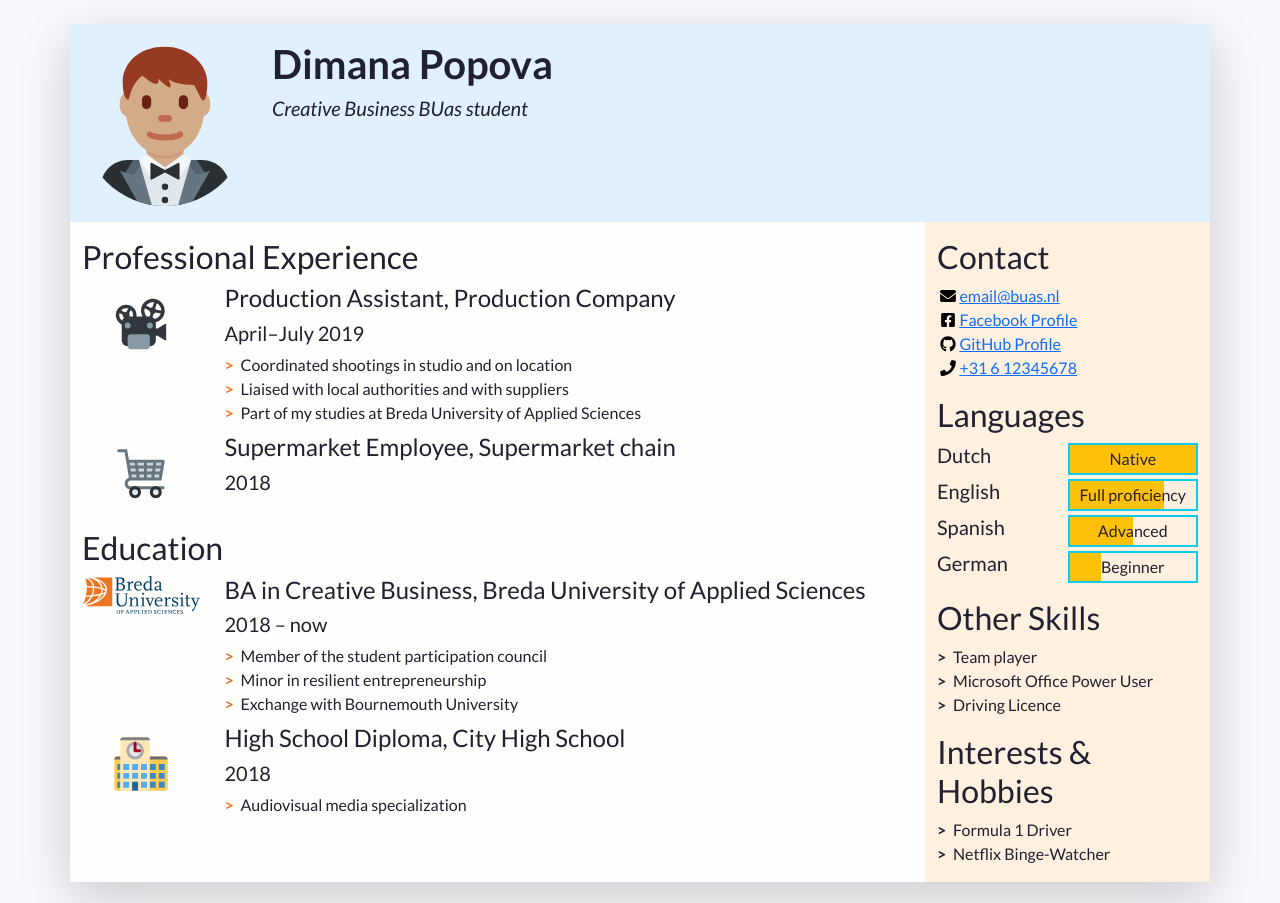
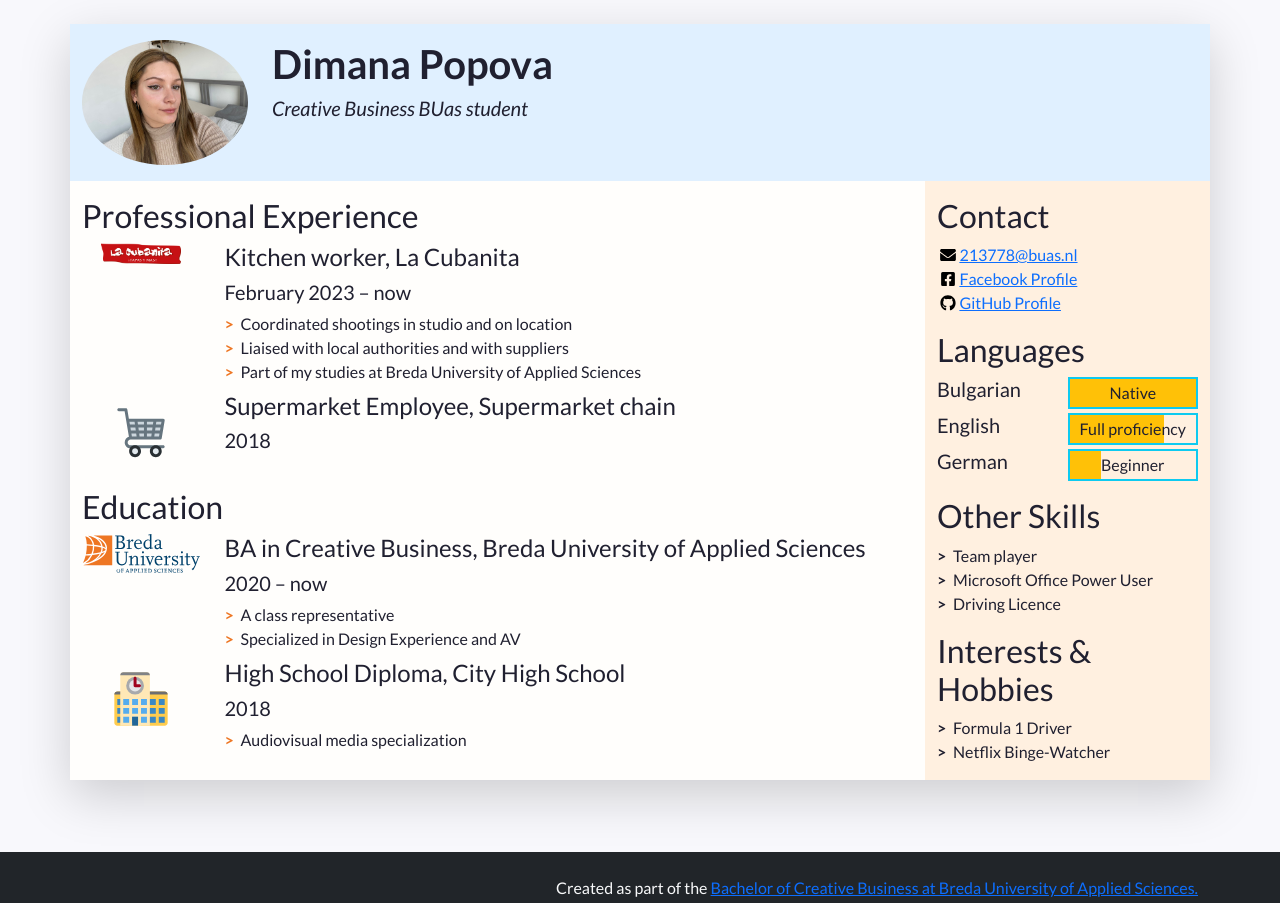
Before and after one commit to dimanap2/my-cv, a plain HTML site: page index.html in a window 1280 px wide. Shown: the top 903 px of the page. Drawn offline with nearby package versions, Linux system fonts and the light colour scheme.

Commit message:
Work logo

```diff
--- a/index.html
+++ b/index.html
@@ -48,7 +48,7 @@
             "w-100" makes sure the image takes the full width of the column it's in
             "rounded-circle" cuts a circle around the image
           -->
-          <img class="w-100 rounded-circle my-3" src="images/portrait.svg" alt="Portrait of Firstname Lastname" width="160">
+          <img class="w-100 rounded-circle my-3" src="images/portrait.jpeg" alt="Portrait of Firstname Lastname" width="160">
         </div>
         <!--
           A container to wrap around your name and tagline. Full-width at small size, then columns of increasing size.
@@ -86,11 +86,11 @@
               <li class="biography-item row mb-2">
                 <!-- We're using a grid inside a grid so we can align logos and text -->
                 <div class="logo-container col-3 col-sm-2 col-md-3 col-lg-2">
-                  <img class="biography-logo mw-100 d-block mx-auto" src="images/employers/projector.svg" alt="Company logo" width="80">
+                  <img class="biography-logo mw-100 d-block mx-auto" src="images/employers/logo.png" alt="Company logo" width="80">
                 </div>
                 <div class="biography-contents col-9 col-sm-10 col-md-9 col-lg-10">
-                  <h4>Production Assistant, Production Company</h4>
-                  <h5>April&ndash;July 2019</h5>
+                  <h4>Kitchen worker, La Cubanita</h4>
+                  <h5>February 2023 &ndash; now</h5>
                   <!-- Use the list below to talk about your achievements -->
                   <ul class="biography-details list-unstyled">
                     <li>Coordinated shootings in studio and on location</li>
@@ -129,12 +129,11 @@
                 </div>
                 <div class="biography-contents col-9 col-sm-10 col-md-9 col-lg-10">
                   <h4>BA in Creative Business, Breda University of Applied Sciences</h4>
-                  <h5>2018&nbsp;&ndash;&nbsp;now</h5>
+                  <h5>2020 –&nbsp;now</h5>
                   <!-- Use the list below to talk about minors, exchanges, extra-curricular activities. -->
                   <ul class="biography-details list-unstyled">
-                    <li>Member of the student participation council</li>
-                    <li>Minor in resilient entrepreneurship</li>
-                    <li>Exchange with Bournemouth University</li>
+                    <li>A class representative&nbsp;</li>
+                    <li>Specialized in Design Experience and AV&nbsp;</li>
                   </ul>
                 </div>
               </li>
@@ -177,27 +176,21 @@
             -->
             <ul class="contact-list list-unstyled">
               <li class="contact-item">
-                <a class="d-flex align-items-center" href="mailto:email@buas.nl" target="_blank">
+                <a class="d-flex align-items-center" href="mailto:213778@buas.nl" target="_blank">
                   <img class="contact-icon" src="images/icons/envelope.svg" alt="Email">
-                  email@buas.nl
-                </a>
+                213778@buas.nl
+              </a>
               </li>
               <li class="contact-item">
-                <a class="d-flex align-items-center" href="https://facebook.com/" target="_blank">
+                <a class="d-flex align-items-center" href="https://www.facebook.com/profile.php?id=100003983442517" target="_blank">
                   <img class="contact-icon" src="images/icons/facebook.svg" alt="Facebook">
                   Facebook Profile
                 </a>
               </li>
               <li class="contact-item">
-                <a class="d-flex align-items-center" href="https://github.com/" target="_blank">
+                <a class="d-flex align-items-center" href="https://github.com/dimanap2" target="_blank">
                   <img class="contact-icon" src="images/icons/github.svg" alt="LinkedIn">
                   GitHub Profile
-                </a>
-              </li>
-              <li class="contact-item">
-                <a class="d-flex align-items-center" href="tel:+31612345678" target="_blank">
-                  <img class="contact-icon" src="images/icons/phone.svg" alt="Mobile Phone">
-                  +31 6 12345678
                 </a>
               </li>
             </ul>
@@ -210,7 +203,7 @@
             <!-- Each item in the list is a language. Modify, add or remove depending on what you speak -->
             <ul class="language-list list-unstyled">
               <li class="language-item d-flex mb-1">
-                <h5 class="language-name w-50">Dutch</h5>
+                <h5 class="language-name w-50">Bulgarian</h5>
                 <div class="language-level w-50 border border-info border-2 position-relative">
                   <!-- The div below is a progress bar. Choose between w-25, w-50, w-75 and w-100 to show your level of fluency -->
                   <div class="language-progress position-absolute bg-warning h-100 w-100"></div>
@@ -223,14 +216,6 @@
                   <!-- The div below is a progress bar. Choose between w-25, w-50, w-75 and w-100 to show your level of fluency -->
                   <div class="language-progress position-absolute bg-warning h-100 w-75"></div>
                   <h6 class="position-absolute w-100 text-center top-0 py-1">Full proficiency</h6>
-                </div>
-              </li>
-              <li class="language-item d-flex mb-1">
-                <h5 class="language-name w-50">Spanish</h5>
-                <div class="language-level w-50 border border-info border-2 position-relative">
-                  <!-- The div below is a progress bar. Choose between w-25, w-50, w-75 and w-100 to show your level of fluency -->
-                  <div class="language-progress position-absolute bg-warning h-100 w-50"></div>
-                  <h6 class="position-absolute w-100 text-center top-0 py-1">Advanced</h6>
                 </div>
               </li>
               <li class="language-item d-flex mb-1">
```
Also changed, not shown: images/employers/logo.png (added), images/portrait.jpeg (added).
